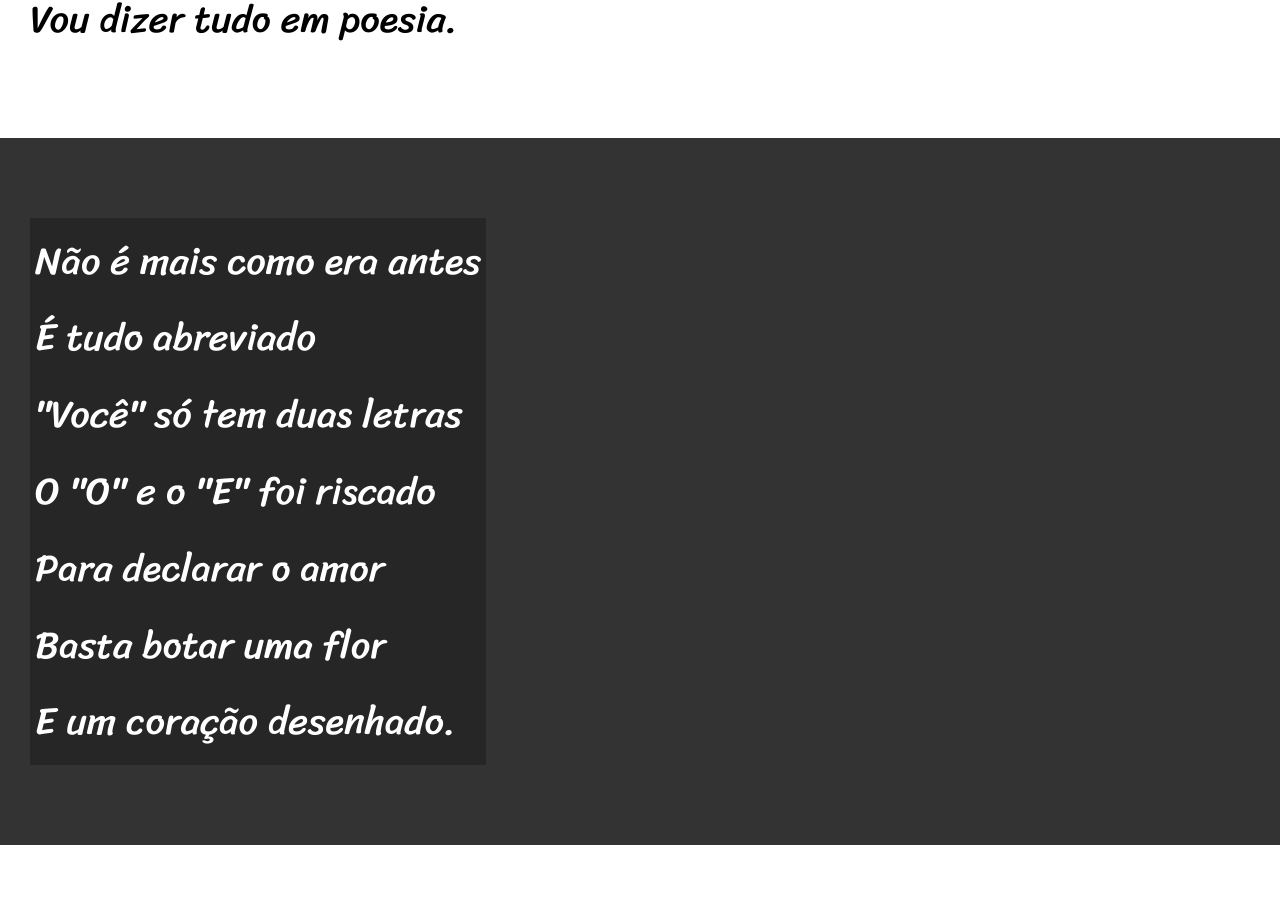
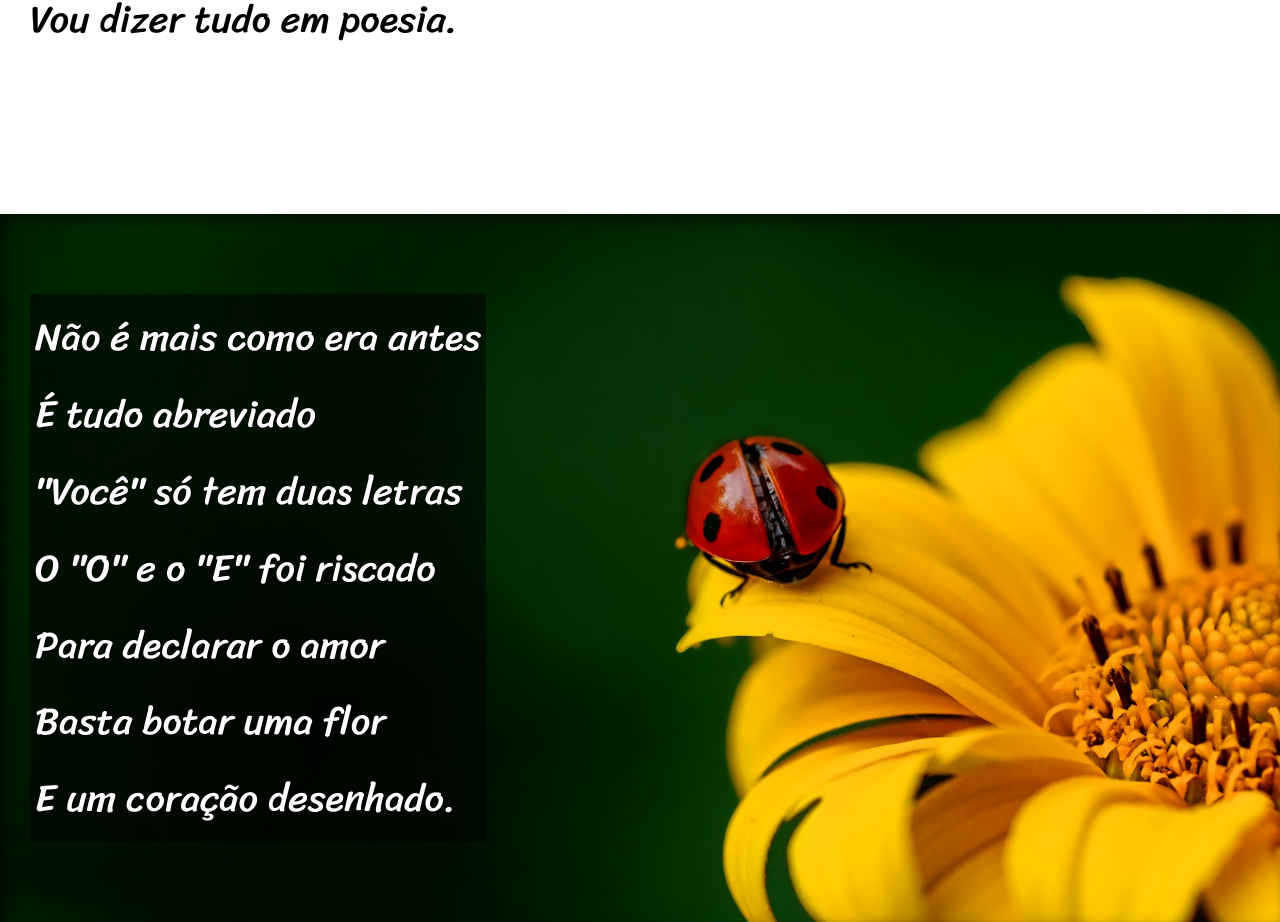
Before and after one commit to raffafferreira/html-css, a plain HTML site: page exercicios/cordel moderno/index.html in a window 1280 px wide. Shown: the part 820-1742 px from the top of the page. Drawn offline with Linux system fonts and the light colour scheme.

Commit message:
atualizacao de estilo

```diff
--- a/exercicios/cordel moderno/estilo/style.css
+++ b/exercicios/cordel moderno/estilo/style.css
@@ -58,6 +58,10 @@ section{
     font-size: 3vw;
 }
 
+section > p{
+    padding-bottom: 2em;
+}
+
 section.normal{
     background-color: white;
     color: black;
@@ -66,14 +70,28 @@ section.normal{
 section.imagem{
     background-color: rgb(51,51,51);
     color: white;
+    box-shadow: inset 6px 6px 13px 0px rgba(0, 0, 0, 0.521);
+    background-size: cover;
+    background-attachment: fixed;
 }
 
 section.imagem > p{
-    background-color: rgba(0, 0, 0, 0.253);
+    background-color: rgba(0, 0, 0, 0.514);
     display: inline-block;
     padding: 5px;
+    text-shadow: 1px 1px 0px black;
 }
 
+section#imagem1{
+    background-image: url(../imagens/background001.jpg);
+    background-position: right center;
+
+}
+
+section#imagem2{
+    background-image: url(../imagens/background002.jpg);
+
+}
 
 footer{
     background-color: black;
--- a/exercicios/cordel moderno/index.html
+++ b/exercicios/cordel moderno/index.html
@@ -26,7 +26,7 @@
     </section>
 
 
-    <section class="imagem">
+    <section class="imagem"  id="imagem1">
         <p>
             Não é mais como era antes<br>
             É tudo abreviado<br>
@@ -61,7 +61,7 @@
     </section>
 
 
-    <section class="imagem">
+    <section class="imagem"  id="imagem2">
         <p>
             Tenho saudade das cartas<br>
             Escritas com a própria mão<br>
```
